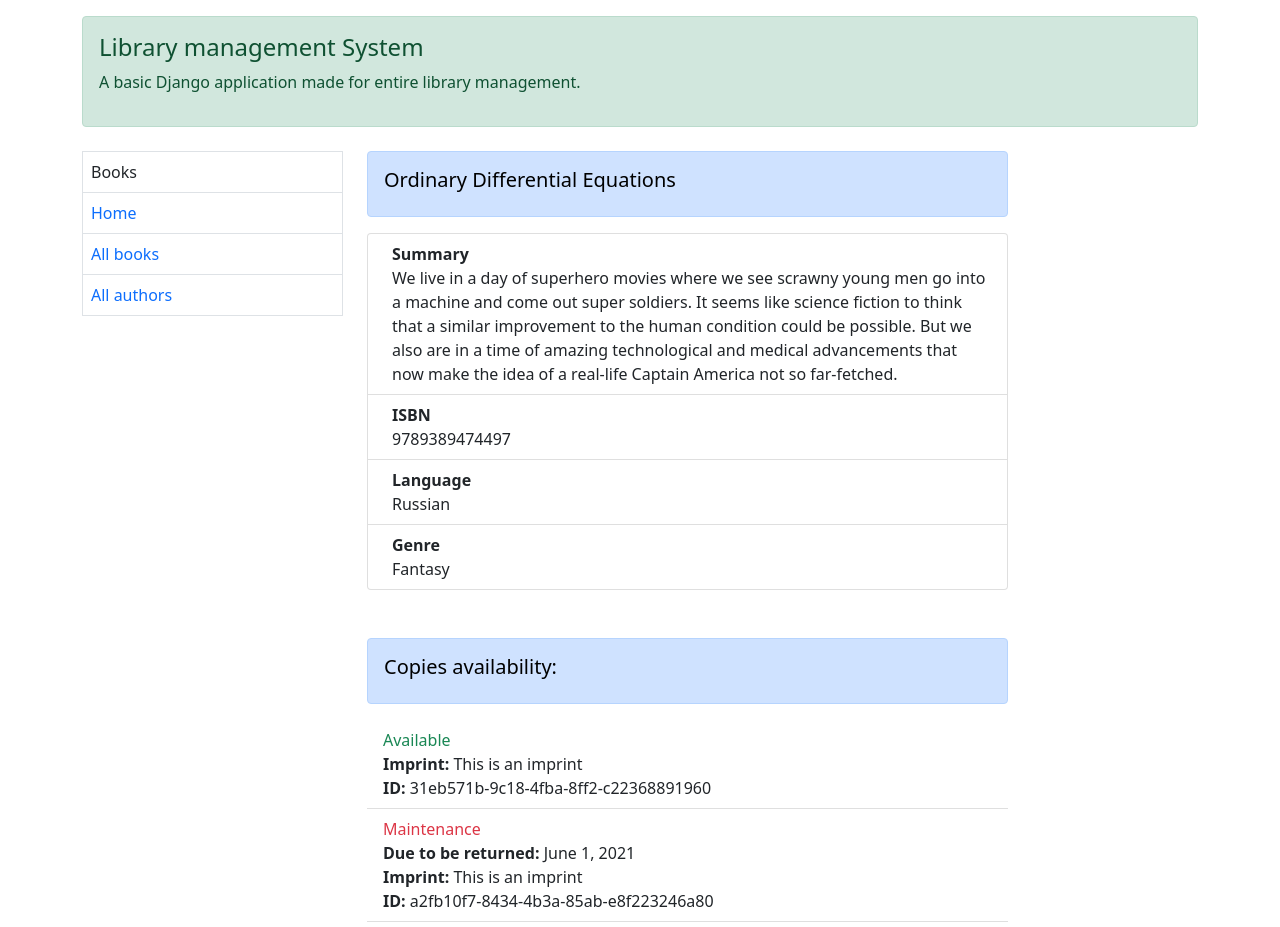
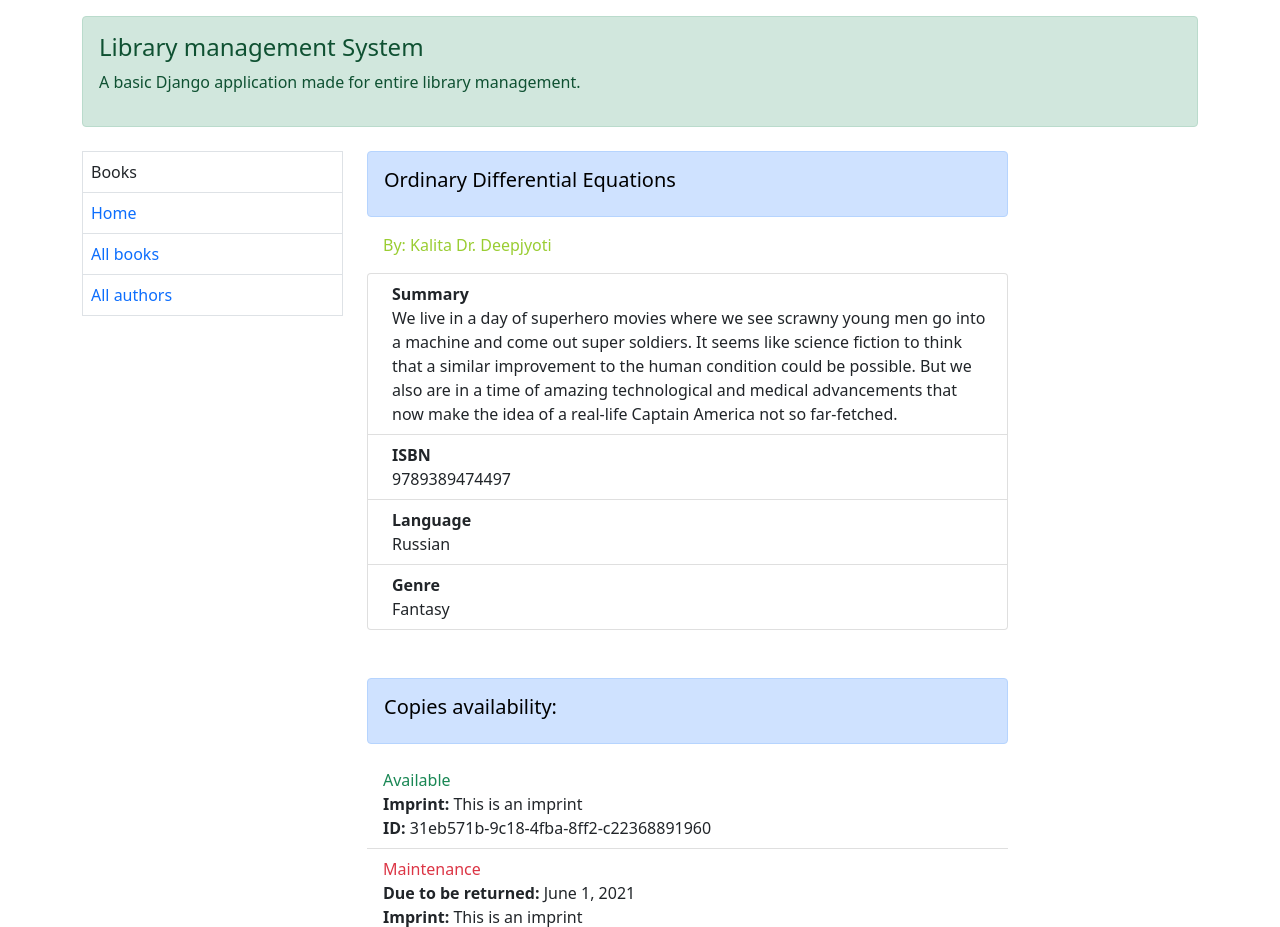
Before and after one commit to vikas1412/library-ms, a Django app: page /catalog/book/1/ in a window 1280 px wide. Shown: the top 927 px of the page. Run offline with Django 3.2, Linux system fonts and the light colour scheme; data comes from the database, SQL or seed files in the repository.

Commit message:
Add Author name below book title

```diff
--- a/templates/catalog/book_detail.html
+++ b/templates/catalog/book_detail.html
@@ -11,8 +11,9 @@
     <div class="alert alert-primary" role="alert">
         <h5 style="color: black">{{ book.title }}</h5>
     </div>
+    <span style="color:yellowgreen" class="p-3"> By: {{ book.author }}</span>
 
-    <ol class="list-group list-group">
+    <ol class="pt-3 list-group list-group">
         <li class="list-group-item d-flex justify-content-between align-items-start">
             <div class="ms-2 me-auto">
                 <div class="fw-bold">Summary</div>
```
